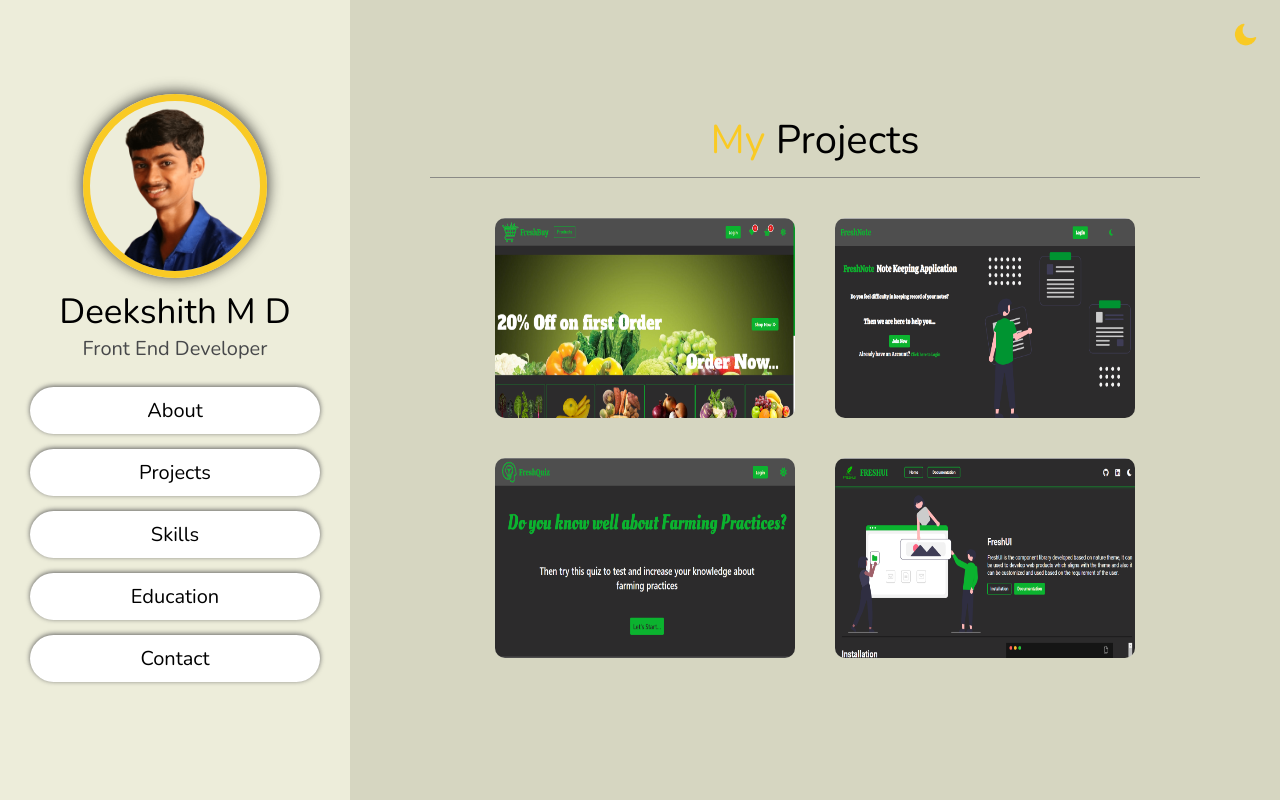
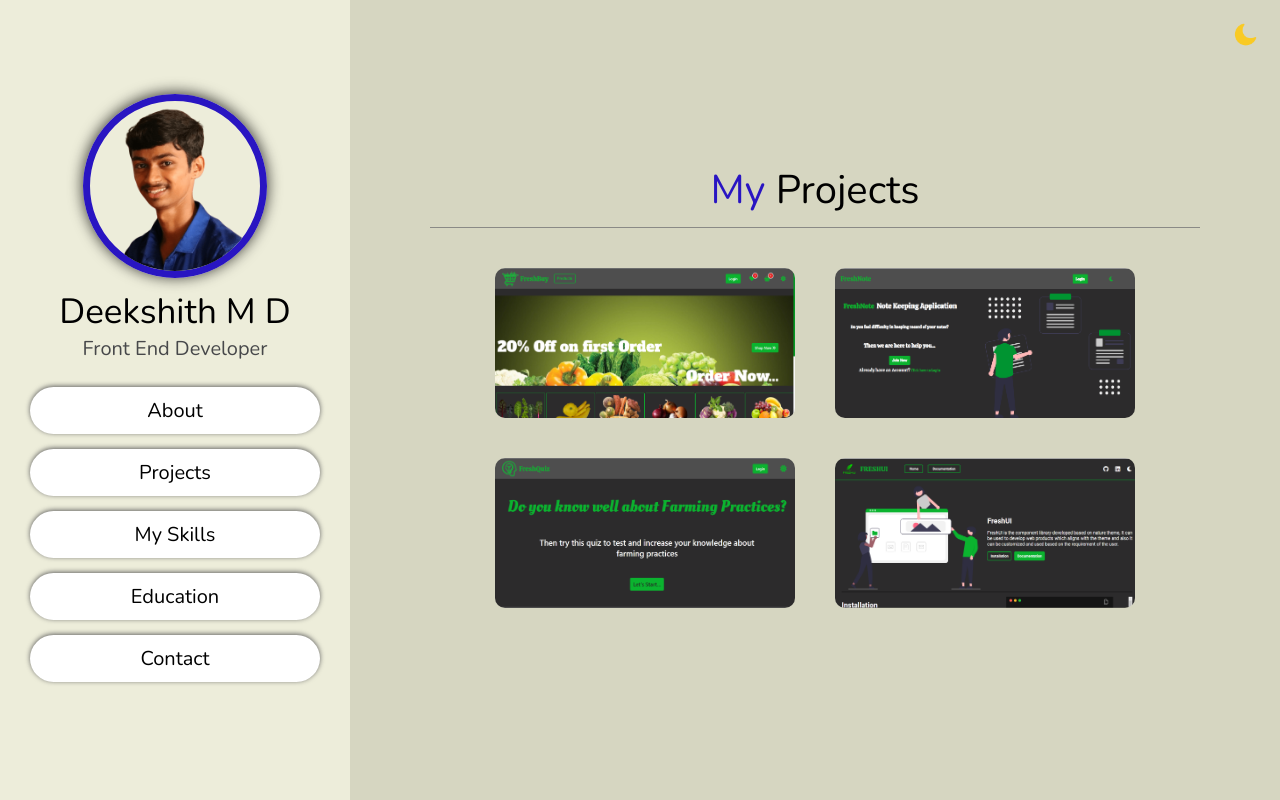
Before and after one commit to deekshithmd/deekshith, a Next.js app: page /projects in a window 1280 px wide. Built offline with nearby package versions, Linux system fonts and the light colour scheme.

Commit message:
added projectss

```diff
--- a/components/Navbar/index.jsx
+++ b/components/Navbar/index.jsx
@@ -3,13 +3,15 @@ import Image from "next/image";
 import styled, { useTheme } from "styled-components";
 import Link from "next/link";
 import { H3 } from "@/styles/SharedStyling";
+import { useRouter } from "next/router";
 
 export default function Navbar({ showMobileMenu, setShowMobileMenu }) {
   const theme = useTheme();
+  const router = useRouter();
   const paths = [
     { link: "/about", name: "About" },
     { link: "/projects", name: "Projects" },
-    { link: "/skills", name: "Skills" },
+    { link: "/skills", name: "My Skills" },
     { link: "/education", name: "Education" },
     { link: "/contact", name: "Contact" },
   ];
@@ -17,7 +19,7 @@ export default function Navbar({ showMobileMenu, setShowMobileMenu }) {
     <main>
       <HeaderContainer showMobileMenu={showMobileMenu}>
         <ProfileContainer>
-          <ProfileImage>
+          <ProfileImage onClick={() => router.push("/")}>
             <Image
               src="/assets/deekshith.png"
               alt="Profile"
@@ -85,6 +87,7 @@ const ProfileImage = styled.div`
   border: 0.7rem solid ${(props) => props.theme.default.selected};
   overflow: hidden;
   box-shadow: ${(props) => props.theme.default.profileShadow};
+  cursor: pointer;
 `;
 
 const Name = styled(H3)`
@@ -119,5 +122,6 @@ const MenuItem = styled(Link)`
   box-shadow: ${(props) => props.theme.default.boxShadow};
   &:hover {
     background: ${(props) => props.theme.default.selected};
+    color: #fff;
   }
 `;
--- a/pages/projects.jsx
+++ b/pages/projects.jsx
@@ -1,6 +1,7 @@
 import styled, { useTheme } from "styled-components";
-import { H1 } from "@/styles/SharedStyling";
+import { H1, H3, Span, Button } from "@/styles/SharedStyling";
 import Image from "next/image";
+import Link from "next/link";
 
 const Projects = () => {
   const theme = useTheme();
@@ -11,36 +12,54 @@ const Projects = () => {
       </Header>
       <BoxContainer>
         <Box>
-          <Image
+          <ProjectImage
             src="/assets/freshbuy.png"
             width={300}
-            height={200}
+            height={150}
             alt="project"
           />
+          <ProjectDetails>Details</ProjectDetails>
         </Box>
         <Box>
-          <Image
+          <ProjectImage
             src="/assets/freshnote.png"
             width={300}
-            height={200}
+            height={150}
             alt="project"
           />
+          <ProjectDetails>Details</ProjectDetails>
         </Box>
         <Box>
-          <Image
+          <ProjectImage
             src="/assets/freshquiz.png"
             width={300}
-            height={200}
+            height={150}
             alt="project"
           />
+          <ProjectDetails>Details</ProjectDetails>
         </Box>
         <Box>
-          <Image
-            src="/assets/freshui.png"
-            width={300}
-            height={200}
-            alt="project"
-          />
+          <ImageContainer>
+            <ProjectImage
+              src="/assets/freshui.png"
+              width={300}
+              height={150}
+              alt="project"
+            />
+          </ImageContainer>
+          <ProjectDetails>
+            <ProjectContent>
+              <ProjectTitle>FreshUI</ProjectTitle>
+              <ProjectDescription>
+                This is a Component library similar to Bootstrap/Tailwind CSS
+                developed using pure CSS, HTML and javascript.
+              </ProjectDescription>
+              <ButtonContainer>
+                <LinkButton href="/">Project</LinkButton>
+                <LinkButton href="/">Source</LinkButton>
+              </ButtonContainer>
+            </ProjectContent>
+          </ProjectDetails>
         </Box>
       </BoxContainer>
     </Container>
@@ -81,13 +100,76 @@ const BoxContainer = styled.div`
   padding: 2rem 0;
 `;
 
+const ProjectTitle = styled(H3)`
+  font-size: 2rem;
+  font-weight: 500;
+`;
+
+const ProjectDescription = styled(Span)`
+  font-size: 1.5rem;
+  font-weight: 400;
+  width: 100%;
+`;
+
+const ButtonContainer = styled.div`
+  width: 100%;
+  display: flex;
+  justify-content: space-around;
+`;
+
+const ProjectImage = styled(Image)`
+  width: 100%;
+  height: 100%;
+`;
+
+const LinkButton = styled(Link)`
+  font-size: 2rem;
+  padding: 1rem 1.5rem;
+  border-radius: 2rem;
+`;
+
+const ProjectContent = styled.div`
+  position: relative;
+  transition: transform 1s;
+  transform-style: preserve-3d;
+`;
+
 const Box = styled.div`
-  height: 20rem;
+  height: 15rem;
   width: 30rem;
   border-radius: 1rem;
   margin: 2rem;
   overflow: hidden;
   cursor: pointer;
+  perspective: 1000px;
+  background-color: transparent;
+  &:hover ${ProjectContent} {
+    transform: rotateY(180deg);
+  }
+`;
+
+const ProjectDetails = styled.div`
+  height: 15rem;
+  width: 30rem;
+  box-sizing: border-box;
+  padding: 1rem;
+  display: flex;
+  flex-direction: column;
+  align-items: center;
+  justify-content: space-between;
+  background: ${(props) => props.theme.default.projectCardBackground};
+  position: absolute;
+  backface-visibility: hidden;
+  z-index: 1;
+  transform: rotateY(180deg);
+`;
+
+const ImageContainer = styled.div`
+  height: 15rem;
+  width: 30rem;
+  position: absolute;
+  backface-visibility: hidden;
+  z-index: 2;
 `;
 
 export default Projects;
--- a/styles/SharedStyling.js
+++ b/styles/SharedStyling.js
@@ -35,5 +35,6 @@ export const Button = styled.button`
     ${(props) => props.theme.default.boxInsetShadow};
   &:hover {
     background: ${(props) => props.theme.default.selected};
+    color: #fff;
   }
 `;
--- a/theme/globalStyles.js
+++ b/theme/globalStyles.js
@@ -8,7 +8,6 @@ export const GlobalStyles = createGlobalStyle`
         text-decoration: none;
         outline: none;
         border: none;
-        text-transform: capitalize;
         transition: all .2s linear;
     };
     *::selection{
--- a/theme/palette.js
+++ b/theme/palette.js
@@ -2,7 +2,7 @@ export const lightTheme = {
   name: "light",
 
   default: {
-    selected: "#f9ca24",
+    selected: "#2915c2",
     background: "#d6d6c1",
     secondaryBackground: "#fff",
     sidebarBackground: "#ededda",
@@ -14,6 +14,8 @@ export const lightTheme = {
     profileShadow: "0px -1px 14px 1px rgba(5,5,5,0.73)",
     boxShadow: "0px -1px 5px 0px rgba(97,97,97,1)",
     boxInsetShadow: "inset 0px -1px 5px 0px rgba(153,151,153,1)",
+    projectCardBackground:
+      "radial-gradient(circle, rgba(112,48,238,1) 0%, rgba(70,252,247,1) 100%)",
   },
 };
 
@@ -32,5 +34,7 @@ export const darkTheme = {
     profileShadow: "0px -1px 14px 1px rgba(255,255,255,1)",
     boxShadow: "0px -1px 5px 0px rgba(153,151,153,1)",
     boxInsetShadow: "inset 0px -1px 5px 0px rgba(230,225,230,1)",
+    projectCardBackground:
+      "radial-gradient(circle, rgba(112,48,238,1) 0%, rgba(70,252,247,1) 100%)",
   },
 };
```
Also changed, not shown: pages/about.jsx (+21 -38 lines), pages/index.js (+6 -7 lines), 1 other file (tests, documents, lock files or other folders).
